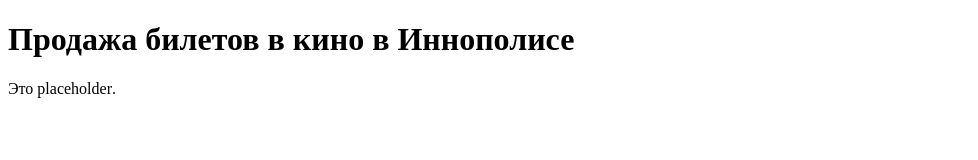
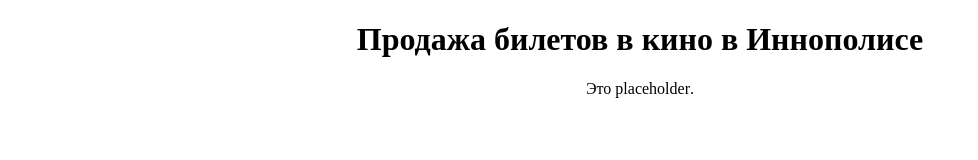
Before and after one commit to caper-stc-19/stc, a plain HTML site: page index.html in a window 1280 px wide. Shown: the whole page, without its empty margins (0-978 px from the left). Drawn offline with Linux system fonts and the light colour scheme.

Commit message:
main.css file

```diff
--- a/index.html
+++ b/index.html
@@ -3,11 +3,12 @@
 <head>
     <meta charset="utf-8">
     <title>Продажа билетов в кино в Иннополисе</title>
+    <link rel="stylesheet" href="./static/main.css">
 </head>
 <body>
     <h1>Продажа билетов в кино в Иннополисе</h1>
-    <div class="text area">
-        <p>Это <span id="first span" lang="en">placeholder</span>.</p>
+    <div class="first-text-area">
+        <p>Это <span id="first-span" lang="en">placeholder</span>.</p>
     </div>
 </body>
 </html>
--- /dev/null
+++ b/static/main.css
@@ -0,0 +1,10 @@
+h1 {
+    text-align: center;
+}
+.first-text-area {
+    text-align: center;
+}
+
+#first-span {
+    border-block-color: yellow;
+}
```
Also changed, not shown: 1 other file.
